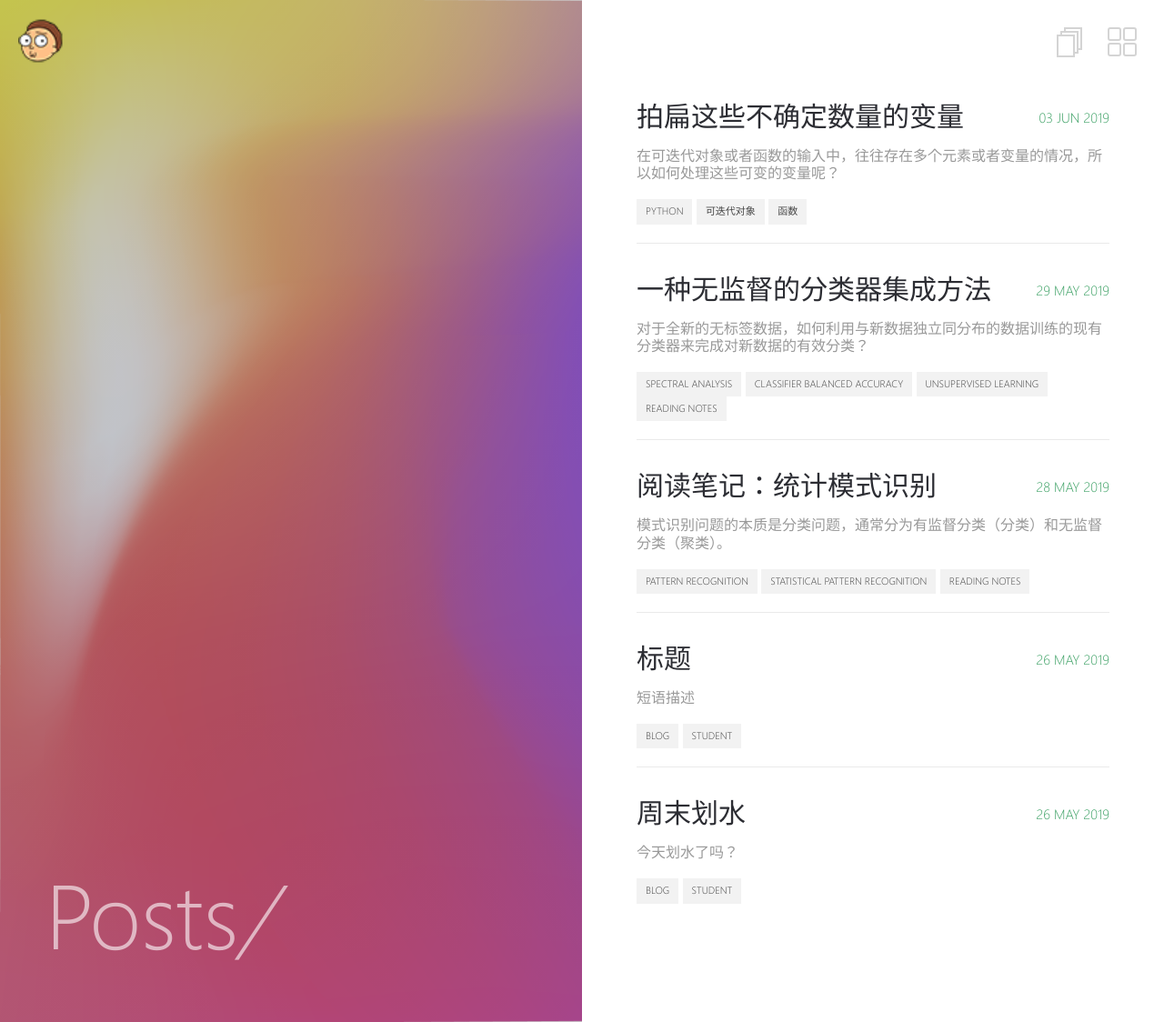
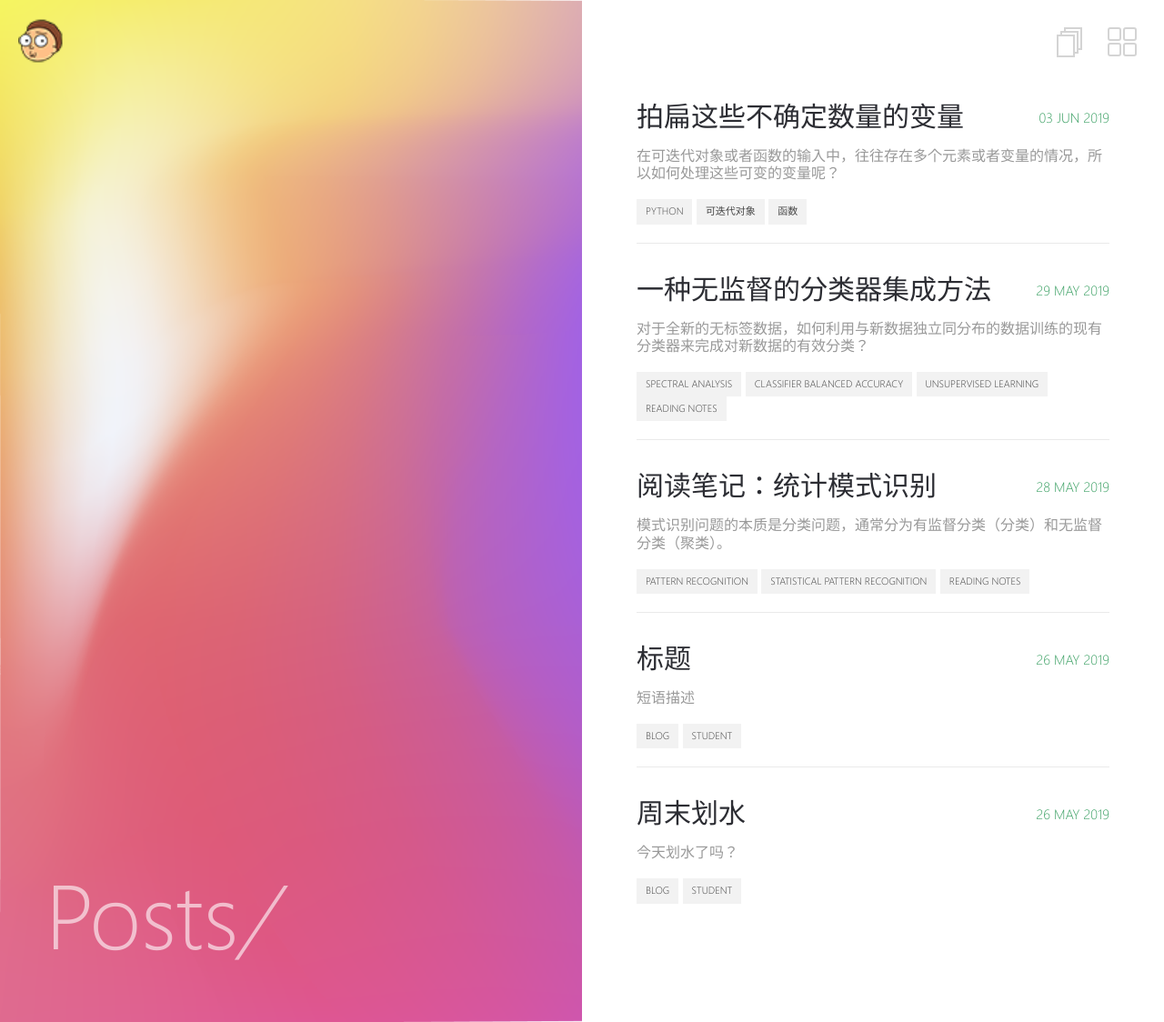
Before and after one commit to ODVV/odvv.github.io, a Jekyll site: the page built from _pages/posts.md, in a window 1280 px wide. Shown: the whole page at 91% size. Built offline with Jekyll 4.4.1, drawn with Linux system fonts in a browser that asks for light colours.

Commit message:
doing makeup

```diff
--- a/_includes/head.html
+++ b/_includes/head.html
@@ -58,7 +58,7 @@
   {% endif %}
   <!-- Left Block Images for Home and Pages -->
   <style type="text/css">
-    #posts .block-left {background: linear-gradient(rgba(0, 0, 0, 0.2), rgba(0, 0, 0, 0.2)), url({{ site.url }}/{{ site.background.post-list }}) no-repeat;background-size: cover, cover;}
+    #posts .block-left {background: linear-gradient(rgba(0, 0, 0, 0), rgba(0, 0, 0, 0)), url({{ site.url }}/{{ site.background.post-list }}) no-repeat;background-size: cover, cover;}
     .block-left {background: linear-gradient(rgba(44,45,51,0.2), rgba(44,45,51,0.2)), url({{ site.url }}/{{ site.background.homepage }}) no-repeat;background-size: cover;}
   </style>
 </head>
```
